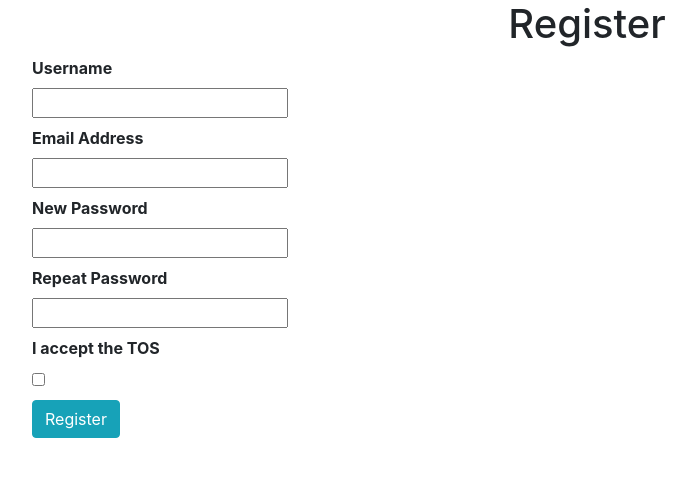
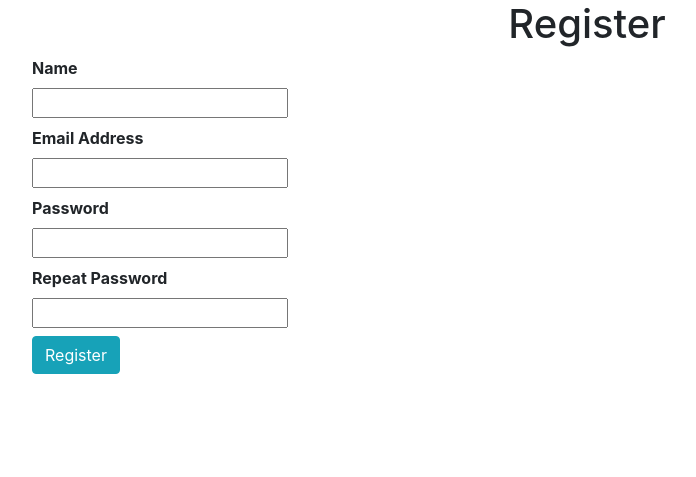
Before and after one commit to alexandrabsouz/store_flask, a Flask app: page /register in a window 1280 px wide. Shown: the top 477 px of the page, without its empty margins (53-749 px from the left). Run offline with Flask 2, Linux system fonts and the light colour scheme; some libraries are stand-ins or nearby versions.

Commit message:
fix: register forms and template

```diff
--- a/store/admin/form.py
+++ b/store/admin/form.py
@@ -1,11 +1,10 @@
 from wtforms import Form, BooleanField, StringField, PasswordField, validators
 
 class RegistrationForm(Form):
-    username = StringField('Username', [validators.Length(min=4, max=25)])
+    name = StringField('Name', [validators.Length(min=4, max=50)])
     email = StringField('Email Address', [validators.Length(min=6, max=35), validators.Email()])
-    password = PasswordField('New Password', [
+    password = PasswordField('Password', [
         validators.DataRequired(),
         validators.EqualTo('confirm', message='Passwords must match')
     ])
     confirm = PasswordField('Repeat Password')
-    accept_tos = BooleanField('I accept the TOS', [validators.DataRequired()])
--- a/store/admin/models.py
+++ b/store/admin/models.py
@@ -4,7 +4,7 @@ from store import db
 
 class User(db.Model):
     id = db.Column(db.Integer, primary_key=True)
-    username = db.Column(db.String(80), unique=True, nullable=False)
+    name = db.Column(db.String(80), unique=False, nullable=False)
     email = db.Column(db.String(120), unique=True, nullable=False)
     password = db.Column(db.String(80), unique=False, nullable=False)
 
--- a/store/admin/routes.py
+++ b/store/admin/routes.py
@@ -1,13 +1,15 @@
-from flask import render_template, session, request, url_for, flash, redirect
+import os
+
+from flask import flash, redirect, render_template, request, session, url_for
+from store import app, bcrypt, db
+
 from .form import RegistrationForm
-from store import app, db, bcrypt
 from .models import User
-import os
 
 
 @app.get('/')
 def index():
-    return {'store': 'My store index route'}
+    return render_template('admin/index.html', title='Admin Page')
 
 
 @app.route('/register', methods=['GET', 'POST'])
@@ -15,10 +17,13 @@ def register():
     form = RegistrationForm(request.form)
     if request.method == 'POST' and form.validate():
         hash_password = bcrypt.generate_password_hash(form.password.data)
-        user = User(username=form.username.data, email=form.email.data,
+        user = User(name=form.name.data, email=form.email.data,
                     password=hash_password)
 
         db.session.add(user)
-        flash('Thanks for registering')
+        db.session.commit()
+
+        flash('Thanks for registering', 'success')
         return redirect(url_for('index'))
+
     return render_template('admin/register.html', form=form, title='Register')
--- a/store/templates/admin/register.html
+++ b/store/templates/admin/register.html
@@ -9,11 +9,10 @@
 
 <form method='post' enctype='multipart/form-data'>
   <div>
-    {{ render_field(form.username) }}
+    {{ render_field(form.name) }}
     {{ render_field(form.email) }}
     {{ render_field(form.password) }}
     {{ render_field(form.confirm) }}
-    {{ render_field(form.accept_tos) }}
 
   </div>
   <p><input type=submit value=Register class='btn btn-info'></p>
--- a/store/templates/base.html
+++ b/store/templates/base.html
@@ -12,7 +12,7 @@
   </head>
   <body>
     {% block  content %}
-    {% endblock  content %}
+    {% endblock %}
 
     <script src="{{url_for('static', filename='js/jquery-3.3.1.slim.min.js')}}"</script>
     <script src="{{url_for('static', filename='js/popper.min.js')}}" </script>
```
Also changed, not shown: store/templates/admin/index.html (added, +15 -0 lines), store/store.db.
